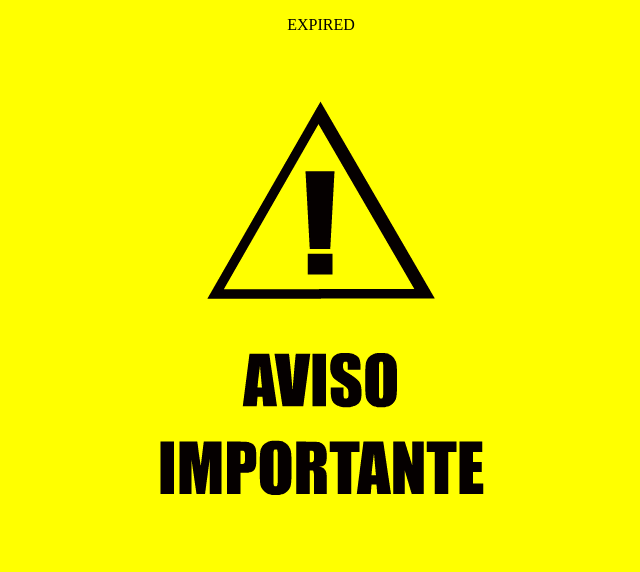
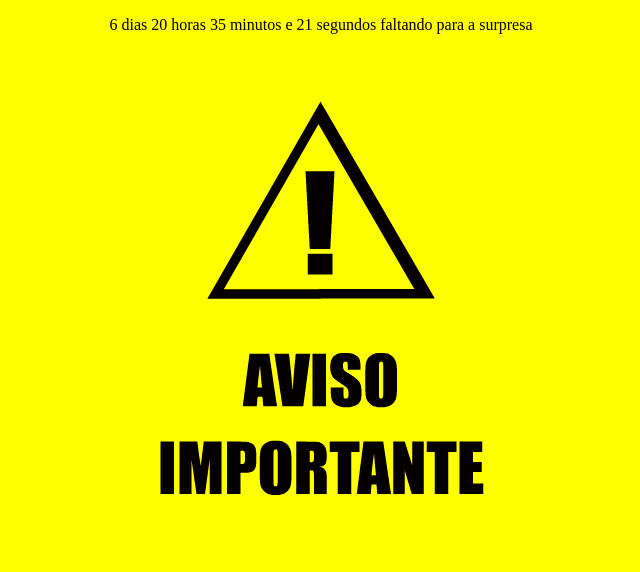
Before and after one commit to Guararai/Ka1, a plain HTML site: page index.html in a window 1280 px wide. Shown: the top 572 px of the page, without its empty margins (319-959 px from the left). Drawn offline with Linux system fonts and the light colour scheme.

Commit message:
Update index.html

```diff
--- a/index.html
+++ b/index.html
@@ -31,7 +31,7 @@
         <p>
           <script class="texto">
             // Set the date we're counting down to
-            var countDownDate = new Date("April 30, 2022 23:59:59").getTime();
+            var countDownDate = new Date("May 07, 2022 23:59:59").getTime();
 
             // Update the count down every 1 second
             var x = setInterval(function() {
```
